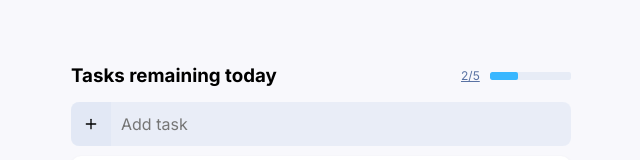
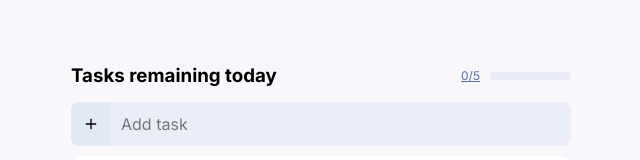
Before and after one commit to manish-basargekar/compound, a Next.js app: page / in a window 1280 px wide. Shown: the top 160 px of the page, without its empty margins (319-959 px from the left). Built offline with nearby package versions, Linux system fonts and the light colour scheme.

Commit message:
progress bar now works dynamically

```diff
--- a/pages/index.jsx
+++ b/pages/index.jsx
@@ -50,6 +50,9 @@ export default function Home() {
 		setNewHabit("");
 	};
 
+	const percent =
+		(habitList.filter((f) => f.done === true).length / habitList.length) * 100;
+
 	return (
 		<>
 			<div className={Style.container}>
@@ -57,9 +60,15 @@ export default function Home() {
 					<div className={Style.head}>
 						<h3>Tasks remaining today</h3>
 						<div className={Style.outof}>
-							<span className={Style.status}>2/5</span>
+							<span className={Style.status}>
+								{habitList.filter((f) => f.done === true).length}/
+								{habitList.length}
+							</span>
 							<div className={Style.progressWrapper}>
-								<div className={Style.bar} style={{ width: "35%" }}></div>
+								<div
+									className={Style.bar}
+									style={{ width: `${percent}%` }}
+								></div>
 							</div>
 						</div>
 					</div>
@@ -89,7 +98,6 @@ export default function Home() {
 								value={newHabit}
 								onChange={(e) => setNewHabit(e.target.value)}
 							/>
-
 						</div>
 					</form>
 					<HabitCard habitList={habitList} setHabitList={setHabitList} />
```
